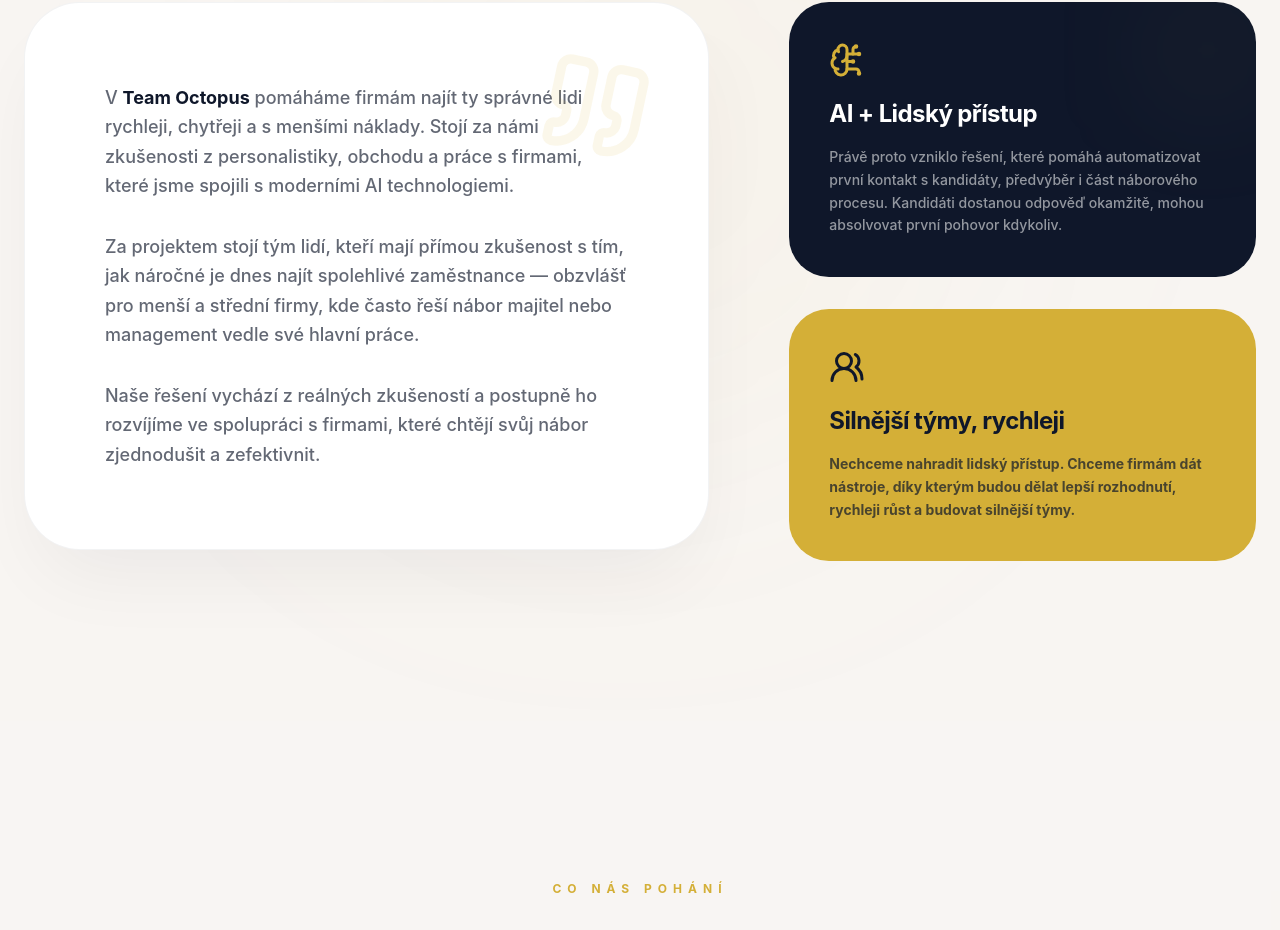
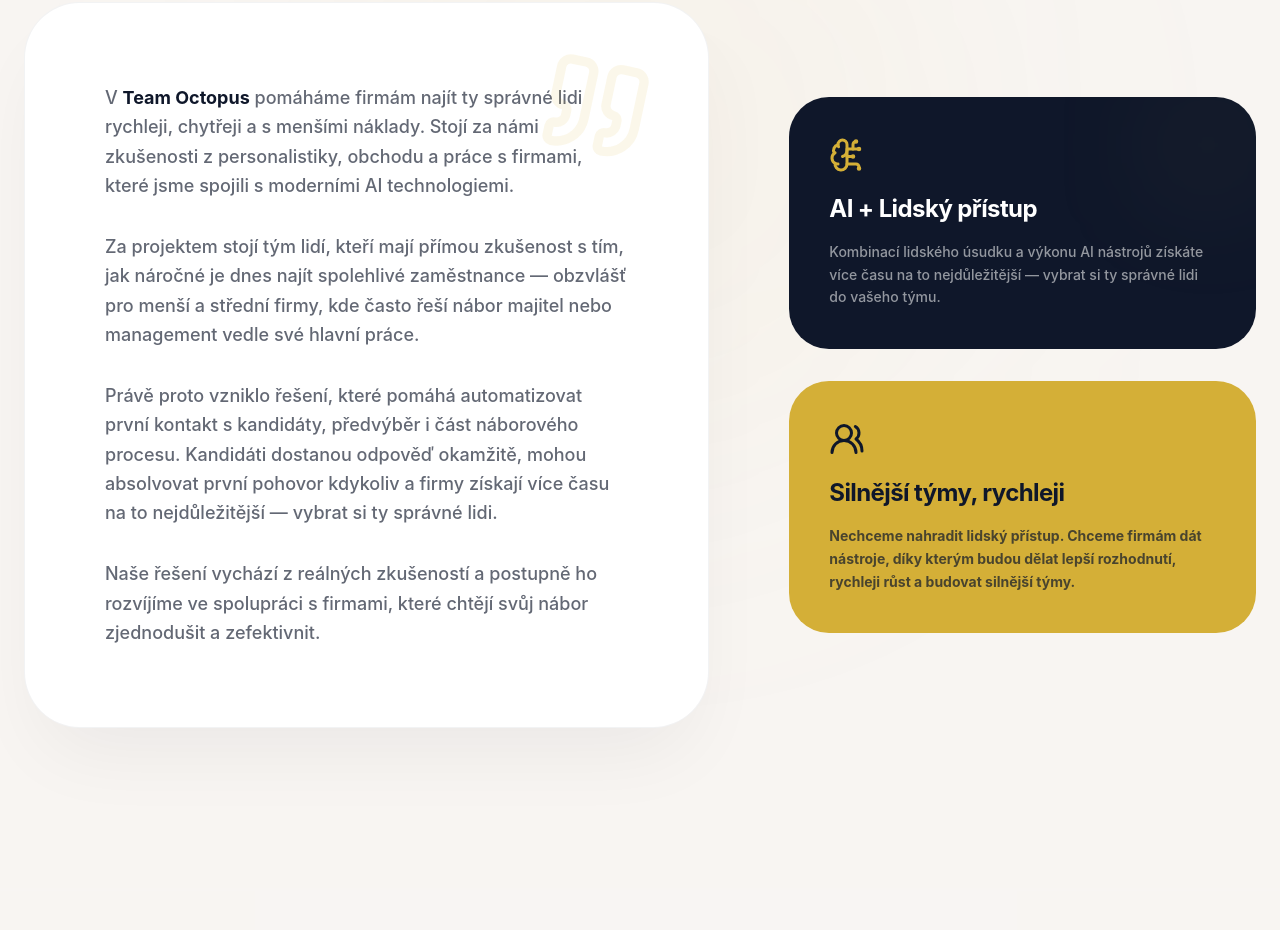
Before and after one commit to ClienteeAI/Team-octopus-main-page-final, a React (Vite) app: page /o-nas in a window 1280 px wide. Shown: the part 888-1818 px from the top of the page. Built offline with nearby package versions, Linux system fonts and the light colour scheme.

Commit message:
content: update About Us page text with latest copy

```diff
--- a/src/pages/AboutUs.tsx
+++ b/src/pages/AboutUs.tsx
@@ -54,6 +54,9 @@
                     Za projektem stojí tým lidí, kteří mají přímou zkušenost s tím, jak náročné je dnes najít spolehlivé zaměstnance — obzvlášť pro menší a střední firmy, kde často řeší nábor majitel nebo management vedle své hlavní práce.
                   </p>
                   <p>
+                    Právě proto vzniklo řešení, které pomáhá automatizovat první kontakt s kandidáty, předvýběr i část náborového procesu. Kandidáti dostanou odpověď okamžitě, mohou absolvovat první pohovor kdykoliv a firmy získají více času na to nejdůležitější — vybrat si ty správné lidi.
+                  </p>
+                  <p>
                     Naše řešení vychází z reálných zkušeností a postupně ho rozvíjíme ve spolupráci s firmami, které chtějí svůj nábor zjednodušit a zefektivnit.
                   </p>
                 </div>
@@ -73,7 +76,7 @@
                 <BrainCircuit className="text-octopus-gold mb-5 w-9 h-9" />
                 <h4 className="text-2xl font-bold mb-4 tracking-tight">AI + Lidský přístup</h4>
                 <p className="text-white/55 leading-relaxed font-medium text-sm">
-                  Právě proto vzniklo řešení, které pomáhá automatizovat první kontakt s kandidáty, předvýběr i část náborového procesu. Kandidáti dostanou odpověď okamžitě, mohou absolvovat první pohovor kdykoliv.
+                  Kombinací lidského úsudku a výkonu AI nástrojů získáte více času na to nejdůležitější — vybrat si ty správné lidi do vašeho týmu.
                 </p>
               </motion.div>
 
```
